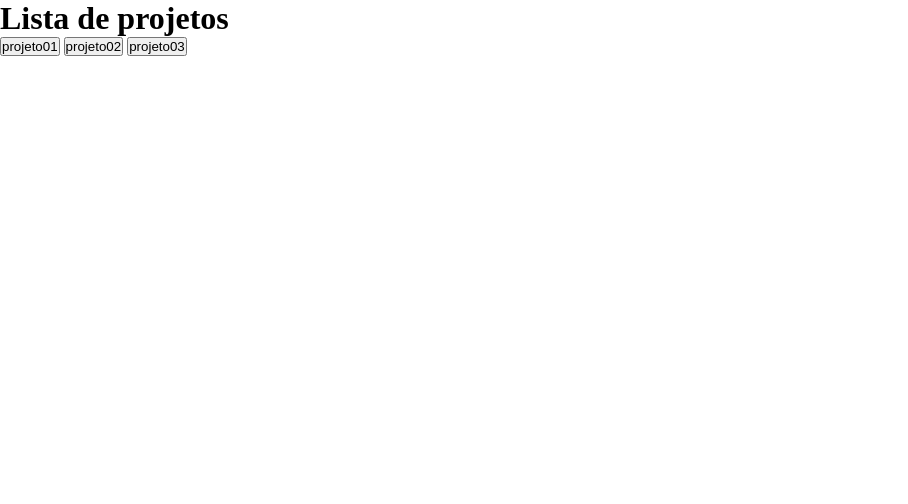
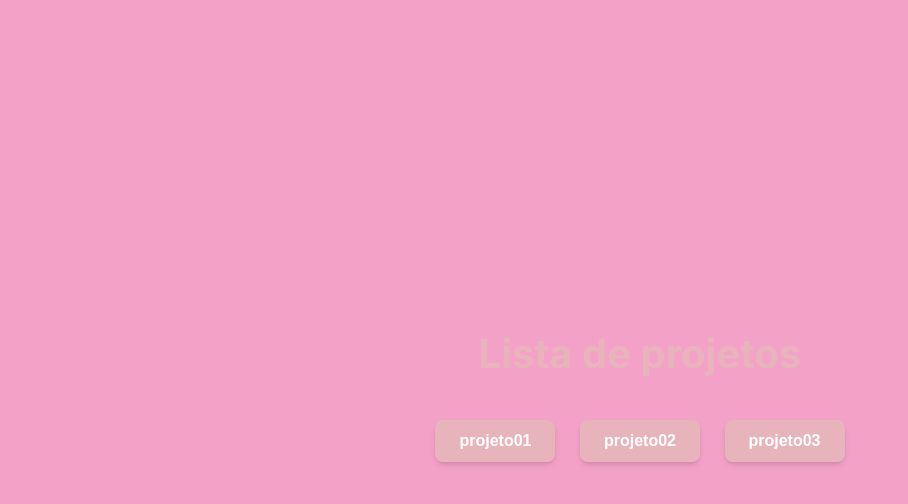
Before and after one commit to Julia-F-cereda/MENU_PROJETOS, a website: page index.html in a window 1280 px wide. Shown: the whole page, without its empty margins (0-908 px from the left). Drawn offline with Linux system fonts and the light colour scheme.

Commit message:
COMITY: implementação das classes

```diff
--- a/css/global.css
+++ b/css/global.css
@@ -1,7 +1,7 @@
 :root{
     --primary-color: rgb(231, 180, 188);
     --primary-hover: rgb(223, 156, 167);
-    --bg-color: black;
+    --bg-color: rgb(243, 161, 199);
     --text-color: black;
     --white: white;
     --shadow: 0 4px 6px -1px rgba(0,0,0,0.1), 0 2px 4px -2px rgba(0,0,0,0.1);
@@ -14,3 +14,42 @@
     padding: 0px;
     box-sizing: border-box;
 }
+body{
+    font-family: var(--font-main);
+    background-color: var(--bg-color);
+    color: var(--text-color);
+    display: flex;
+    flex-direction: column;
+    align-items: center;
+    justify-content: center;
+    min-height: 100vh;
+    text-align: center;
+}
+
+.project__header h1{
+    font-size: 2.5rem;
+    margin-bottom: 2rem;
+    color: var(--primary-color);
+}
+
+.project__button-group  input[type="button"],
+button{
+    background-color: var(--primary-color);
+    color: var(--white);
+    border: none;
+    padding: 12px 24px;
+    margin: 10px;
+    font-size: 1rem;
+    font-weight: 600;
+    border-radius: var(--radius);
+    cursor: pointer;
+    box-shadow: var(--shadow);
+    transition: all 0.3s ease;
+};
+
+.project__button-group  input[type="button"]:hover,
+button:hover{
+    background-color: var(--primary-color);
+    transform: translateY(-2px);
+    box-shadow: 0 10px 15px -3px rgba(0 0 0 / 0.1)
+};
```
Also changed, not shown: js/navegacao.js (+15 -0 lines), swap.txt (+9 -1 lines).
